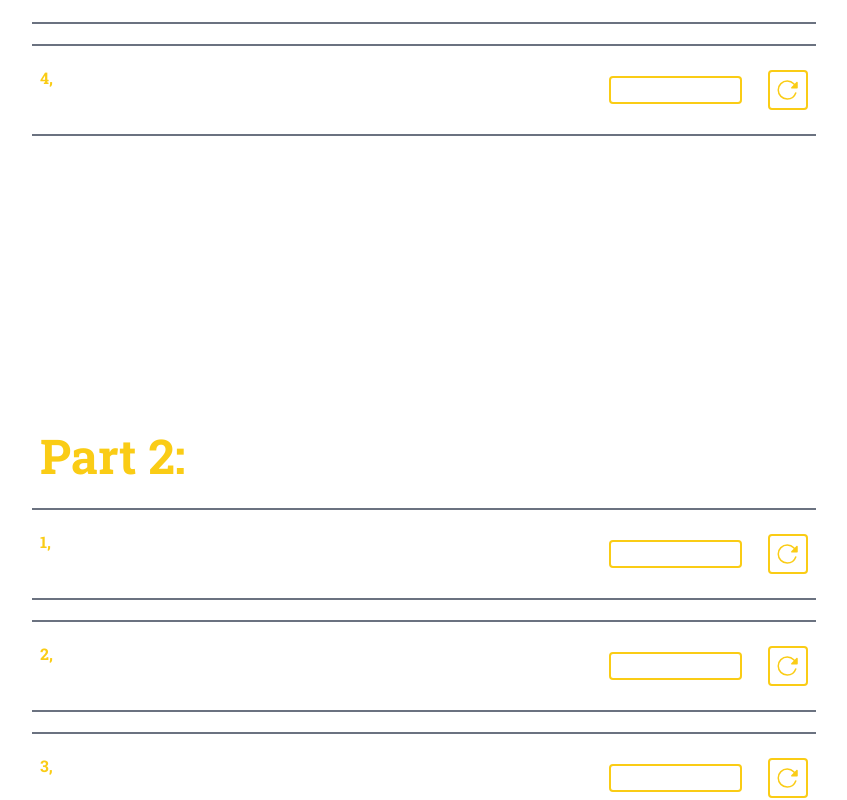
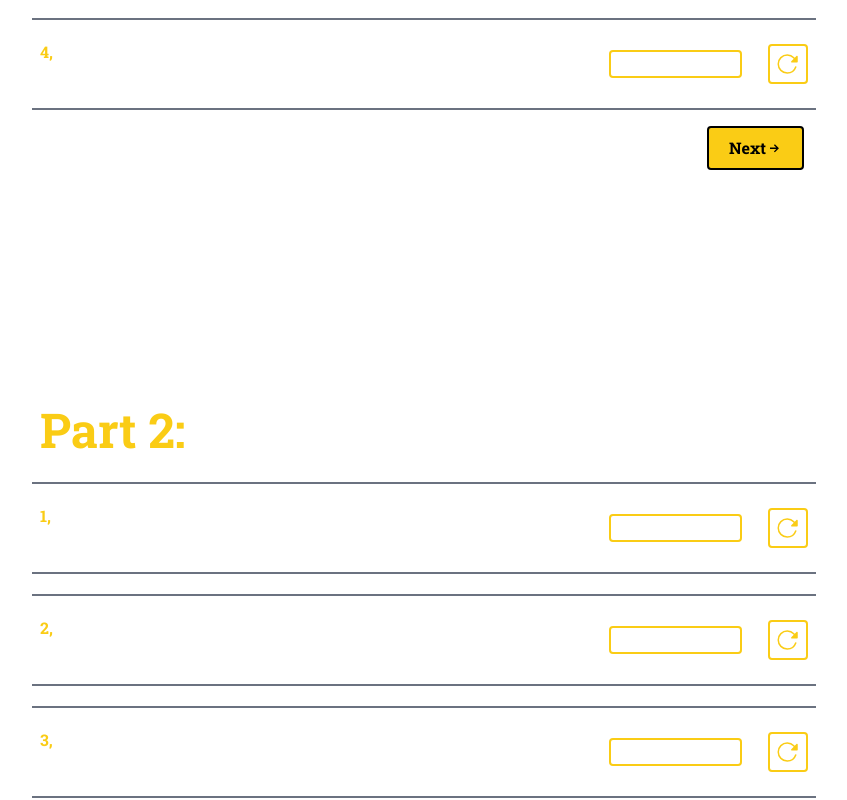
Before and after one commit to tan191006/GenOlymQues, a Next.js app: page / in a window 1280 px wide. Shown: the part 1310-2110 px from the top of the page, without its empty margins (216-1063 px from the left). Built offline with nearby package versions, Linux system fonts and the light colour scheme.

Commit message:
add: Next button

```diff
--- a/src/components/sections/Result.js
+++ b/src/components/sections/Result.js
@@ -1,5 +1,6 @@
 import { QnAShow } from '@/components/QnAShow';
 import { Button } from '@/components/Button';
+import { GrFormNextLink } from "react-icons/gr";
 
 export function Result({ part, data }) {
     return (
@@ -35,6 +36,12 @@ export function Result({ part, data }) {
                     );
                 })}
             </div>
+            <div className="w-full flex justify-end">
+
+                {part !== "Part 4" && <Button className={"mx-5 flex items-center justify-between"} onClick={() => {
+                    window.scrollBy(0, window.innerHeight - 100)
+                }}>Next <GrFormNextLink /></Button>}
+            </div>
         </section>
     );
 }
```
